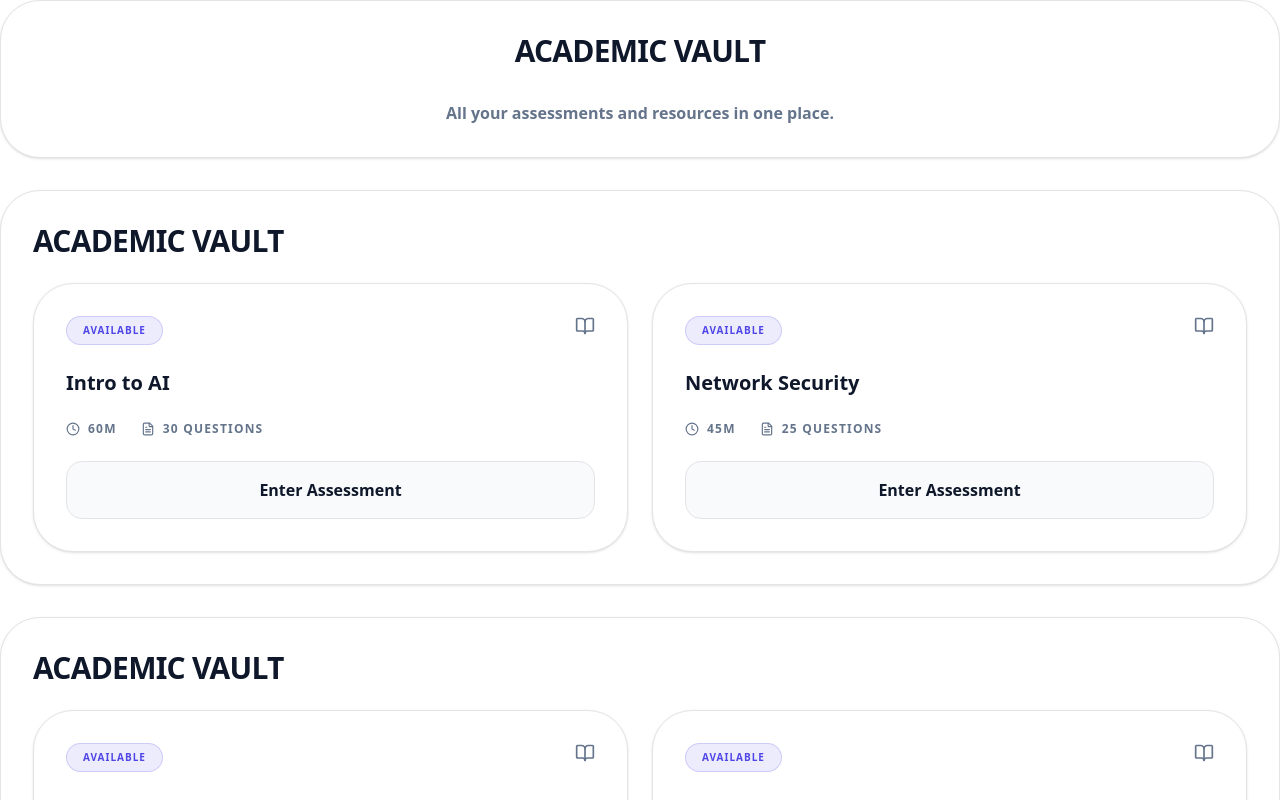
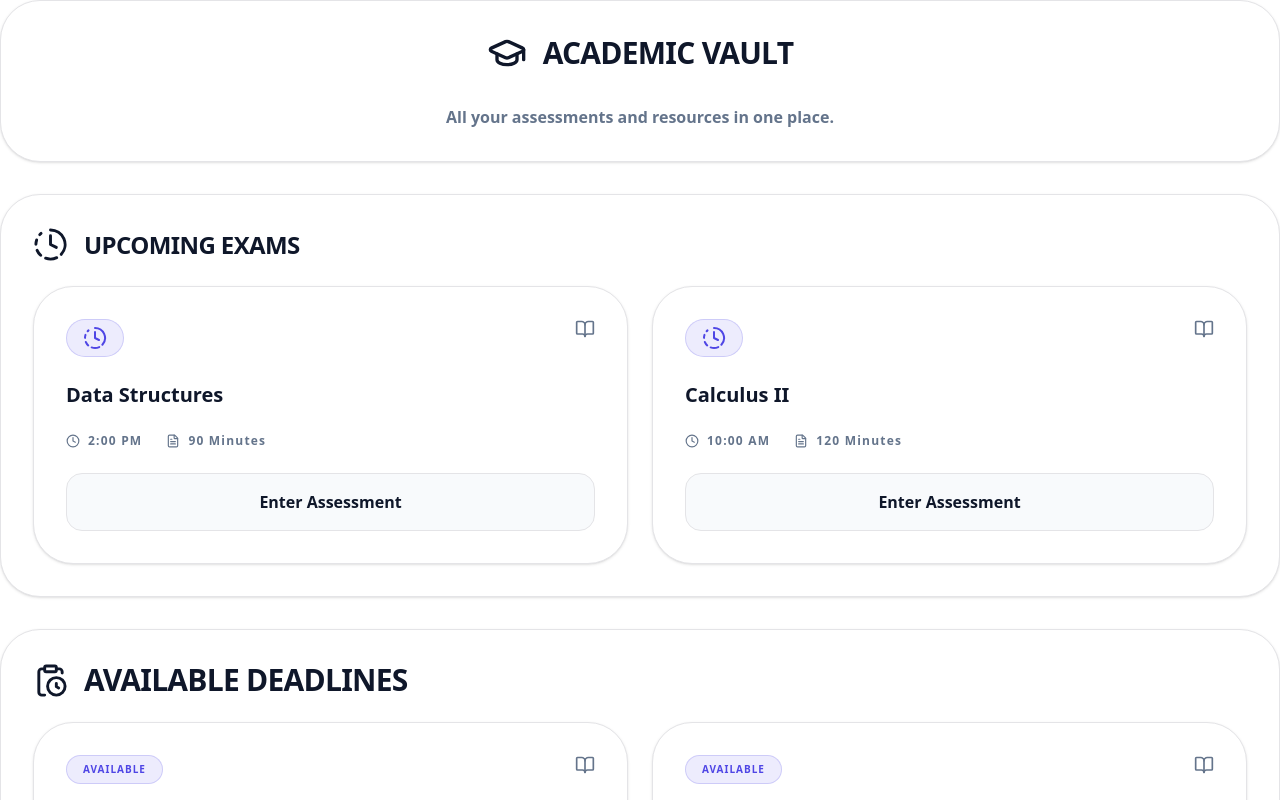
Before and after one commit to Ruvinda-Shaluka/Examsy-Frontend, a React (Vite) app: page /student/exams in a window 1280 px wide. Shown: the top 800 px of the page. Built offline with nearby package versions, Linux system fonts and the light colour scheme; no server answers.

Commit message:
feat: enhance AcademicVault with new icons and update exam data structure

```diff
--- a/src/data/StudentMockData.js
+++ b/src/data/StudentMockData.js
@@ -6,8 +6,8 @@ export const STUDENT_DATA = {
     stats: { gpa: "3.8", examsTaken: 24, upcoming: 3 },
     // Original Exam Data
     upcomingExams: [
-        { id: 'e1', title: 'Data Structures', class: 'CS201', date: 'Today', time: '2:00 PM', duration: '90m' },
-        { id: 'e2', title: 'Calculus II', class: 'MATH102', date: 'Tomorrow', time: '10:00 AM', duration: '120m' }
+        { id: 'e1', title: 'Data Structures', class: 'CS201', date: 'Today', time: '2:00 PM', duration: '90' },
+        { id: 'e2', title: 'Calculus II', class: 'MATH102', date: 'Tomorrow', time: '10:00 AM', duration: '120' }
     ],
     availableExams: [
         { id: 'ex1', title: 'Intro to AI', class: 'CS301', status: 'Available', questions: 30, timeLimit: 60 },
--- a/src/pages/student/AcademicVault.jsx
+++ b/src/pages/student/AcademicVault.jsx
@@ -1,5 +1,5 @@
 import React from 'react';
-import {BookOpen, Clock, FileText} from 'lucide-react';
+import {BookOpen, Clock, FileText, ClockFading, ClipboardClock, GraduationCap} from 'lucide-react';
 import {useNavigate} from 'react-router-dom';
 import {STUDENT_DATA} from '../../data/StudentMockData';
 
@@ -8,27 +8,25 @@ const AcademicVault = () => {
 
     return (<div className="space-y-8 animate-fade-in">
             <header className="items-center flex flex-col gap-2 text-center bg-examsy-surface p-8 rounded-[40px] border border-zinc-200 dark:border-zinc-800 space-y-6 shadow-sm hover:shadow-xl transition-all">
-                <h1 className="text-3xl font-black uppercase tracking-tight text-examsy-text ">Academic Vault</h1>
+                <h1 className="text-3xl font-black uppercase tracking-tight text-examsy-text flex flex-row items-center  gap-4"><GraduationCap size={40} /> Academic Vault</h1>
                 <p className="text-examsy-muted font-bold">All your assessments and resources in one place.</p>
             </header>
             <div className="bg-examsy-surface p-8 rounded-[40px] border border-zinc-200 dark:border-zinc-800 space-y-6 shadow-sm hover:shadow-xl transition-all">
-                <h1 className="text-3xl font-black uppercase tracking-tight text-examsy-text">Academic Vault</h1>
+                <h1 className="text-2xl font-black uppercase tracking-tight text-examsy-text flex flex-row items-center  gap-4"><ClockFading size={35}/>Upcoming Exams</h1>
                 <div className="grid grid-cols-1 md:grid-cols-2 gap-6">
-                    {STUDENT_DATA.availableExams.map(ex => (<div key={ex.id}
+                    {STUDENT_DATA.upcomingExams.map(ex => (<div key={ex.id}
                                                                  className="bg-examsy-surface p-8 rounded-[40px] border border-zinc-200 dark:border-zinc-800 space-y-6 shadow-sm hover:shadow-xl transition-all">
                         <div className="flex justify-between items-start">
-                            <div
-                                className="px-4 py-1.5 bg-examsy-primary/10 text-examsy-primary rounded-full text-[10px] font-black uppercase tracking-widest border border-examsy-primary/20">
-                                {ex.status}
+                            <div className="px-4 py-1.5 bg-examsy-primary/10 text-examsy-primary rounded-full text-[10px] font-black uppercase tracking-widest border border-examsy-primary/20">
+                                <ClockFading />
                             </div>
                             <BookOpen size={20} className="text-examsy-muted"/>
                         </div>
                         <h3 className="text-xl font-black text-examsy-text">{ex.title}</h3>
                         <div
-                            className="flex items-center gap-6 text-examsy-muted text-xs font-black uppercase tracking-widest">
-                            <span className="flex items-center gap-2"><Clock size={14}/> {ex.timeLimit}m</span>
-                            <span className="flex items-center gap-2"><FileText
-                                size={14}/> {ex.questions} Questions</span>
+                            className="flex items-center gap-6 text-examsy-muted text-xs font-black tracking-widest">
+                            <span className="flex items-center gap-2"><Clock size={14}/> {ex.time}</span>
+                            <span className="flex items-center gap-2"><FileText size={14}/> {ex.duration} Minutes</span>
                         </div>
                         <button
                             onClick={() => navigate(`/student/exam/${ex.id}`)}
@@ -41,7 +39,7 @@ const AcademicVault = () => {
             </div>
 
             <div className="bg-examsy-surface p-8 rounded-[40px] border border-zinc-200 dark:border-zinc-800 space-y-6 shadow-sm hover:shadow-xl transition-all">
-                <h1 className="text-3xl font-black uppercase tracking-tight text-examsy-text">Academic Vault</h1>
+                <h1 className="text-3xl font-black uppercase tracking-tight text-examsy-text flex flex-row items-center  gap-4"><ClipboardClock size={35}/>Available Deadlines</h1>
                 <div className="grid grid-cols-1 md:grid-cols-2 gap-6">
                     {STUDENT_DATA.availableExams.map(ex => (<div key={ex.id}
                                                                  className="bg-examsy-surface p-8 rounded-[40px] border border-zinc-200 dark:border-zinc-800 space-y-6 shadow-sm hover:shadow-xl transition-all">
--- a/src/pages/student/StudentClassDetailPage.jsx
+++ b/src/pages/student/StudentClassDetailPage.jsx
@@ -94,7 +94,7 @@ const StudentClassDetailPage = () => {
 
                     {/* Right Side: Toggle Button (Firmly Inside the Capsule) */}
                     <div className="flex items-center shrink-0">
-                        <div className="scale-[0.55] sm:scale-[0.7] md:scale-100 origin-right mr-1 md:mr-0">
+                        <div className="scale-[0.55] sm:scale-[0.7] md:scale-100">
                             <ToggleButton />
                         </div>
                     </div>
```
